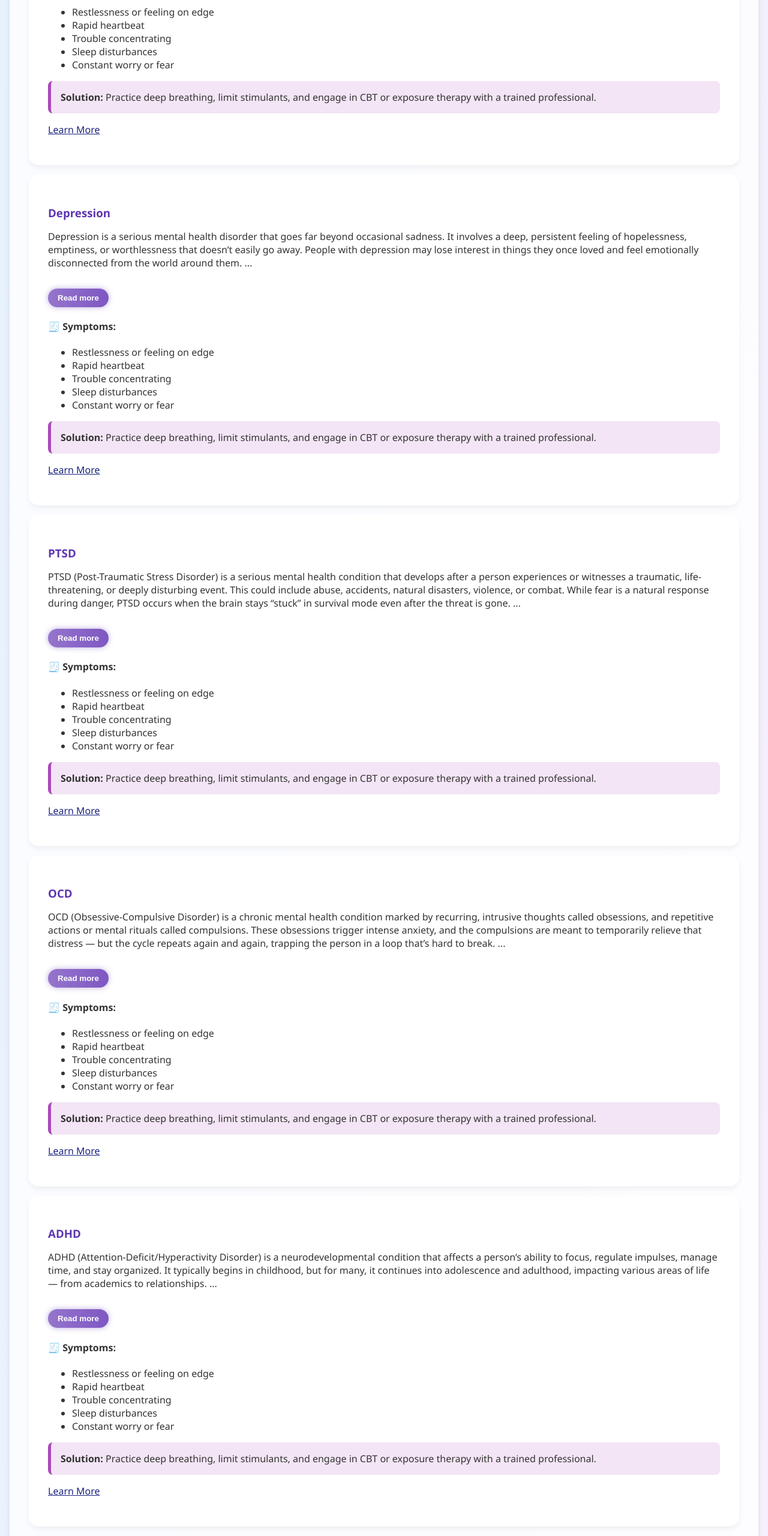
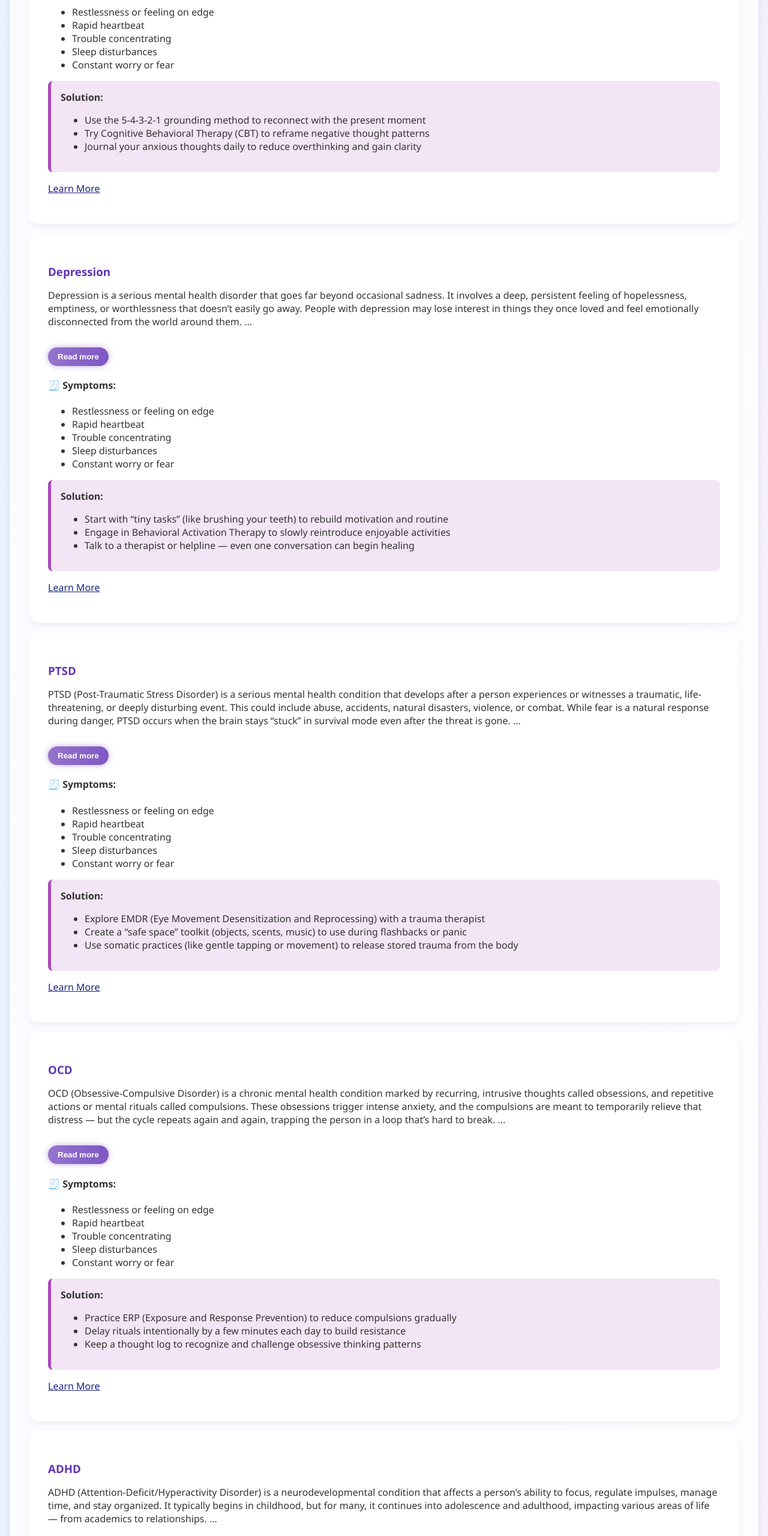
Before and after one commit to evanescentcodes/LUMENA, a plain HTML site: page index.html in a window 1280 px wide. Shown: the part 1300-3860 px from the top of the page at 60% size. Drawn offline with Linux system fonts and the light colour scheme.

Commit message:
Add files via upload

```diff
--- a/index.html
+++ b/index.html
@@ -282,7 +282,11 @@
   </ul>
  <div class="solution">
   <strong>Solution:</strong>
-    Practice deep breathing, limit stimulants, and engage in CBT or exposure therapy with a trained professional.
+  <ul>
+    <li>Use the 5-4-3-2-1 grounding method to reconnect with the present moment</li>
+    <li>Try Cognitive Behavioral Therapy (CBT) to reframe negative thought patterns</li>
+    <li>Journal your anxious thoughts daily to reduce overthinking and gain clarity</li>
+  </ul>
 </div>
 <p>
     <a href="https://youtu.be/ZtBlAXo8LsY?si=fm_2g6sUIcYm67_M" target="_blank">Learn More</a>
@@ -312,7 +316,11 @@
   </ul>
   <div class="solution">
   <strong>Solution:</strong>
-    Practice deep breathing, limit stimulants, and engage in CBT or exposure therapy with a trained professional.
+  <ul>
+    <li>Start with “tiny tasks” (like brushing your teeth) to rebuild motivation and routine</li>
+    <li>Engage in Behavioral Activation Therapy to slowly reintroduce enjoyable activities</li>
+    <li>Talk to a therapist or helpline — even one conversation can begin healing</li>
+  </ul>
 </div>
   <p>
     <a href="https://youtu.be/Ii53BtHLnGk?si=KSkmlrOhcy1eFtf1" target="_blank">Learn More</a>
@@ -343,7 +351,11 @@
   </ul>
   <div class="solution">
   <strong>Solution:</strong>
-    Practice deep breathing, limit stimulants, and engage in CBT or exposure therapy with a trained professional.
+  <ul>
+    <li>Explore EMDR (Eye Movement Desensitization and Reprocessing) with a trauma therapist</li>
+    <li>Create a “safe space” toolkit (objects, scents, music) to use during flashbacks or panic</li>
+    <li>Use somatic practices (like gentle tapping or movement) to release stored trauma from the body</li>
+  </ul>
 </div>
   <p>
     <a href="https://youtu.be/qlYvyPtYcwc?si=Z9iMPffOmIMNItYP" target="_blank">Learn More</a>
@@ -373,7 +385,11 @@
   </ul>
   <div class="solution">
   <strong>Solution:</strong>
-    Practice deep breathing, limit stimulants, and engage in CBT or exposure therapy with a trained professional.
+  <ul>
+    <li>Practice ERP (Exposure and Response Prevention) to reduce compulsions gradually</li>
+    <li>Delay rituals intentionally by a few minutes each day to build resistance</li>
+    <li>Keep a thought log to recognize and challenge obsessive thinking patterns</li>
+  </ul>
 </div>
   <p>
     <a href="https://youtu.be/u_qfAtvX8Os?si=FYAvBgaXWVPDyGRu"target="_blank">Learn More</a>
@@ -404,7 +420,11 @@
   </ul>
  <div class="solution">
   <strong>Solution:</strong>
-    Practice deep breathing, limit stimulants, and engage in CBT or exposure therapy with a trained professional.
+  <ul>
+    <li>Use time-blocking and visual timers to structure tasks effectively</li>
+    <li>Break large tasks into micro-steps and celebrate every completion</li>
+    <li>Practice body-doubling (working alongside someone) to stay focused</li>
+  </ul>
 </div>
   <p>
     <a href="https://youtu.be/Dm_q2lIF30g?si=QewWMJbnjiN3A305" target="_blank">Learn More</a>
@@ -436,7 +456,11 @@
   </ul>
 <div class="solution">
   <strong>Solution:</strong>
-    Practice deep breathing, limit stimulants, and engage in CBT or exposure therapy with a trained professional.
+  <ul>
+    <li>Work with a registered dietitian who specializes in eating disorder recovery</li>
+    <li>Adopt “intuitive eating” practices — listening to hunger and fullness cues without judgment</li>
+    <li>Write daily affirmations focusing on self-worth beyond appearance</li>
+  </ul>
 </div>
   <p>
     <a href="https://www.nimh.nih.gov/health/topics/eating-disorders" target="_blank">Learn More</a>
```
Lines whose indentation alone changed are shown as unchanged.
